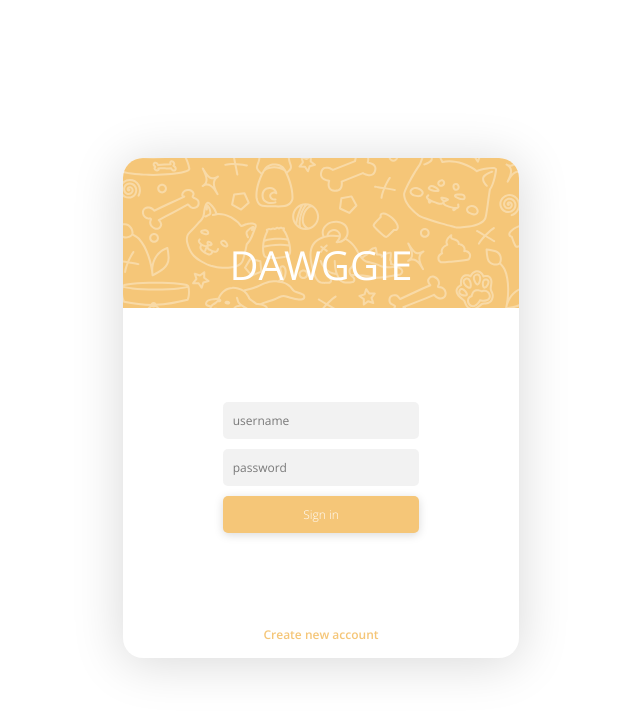
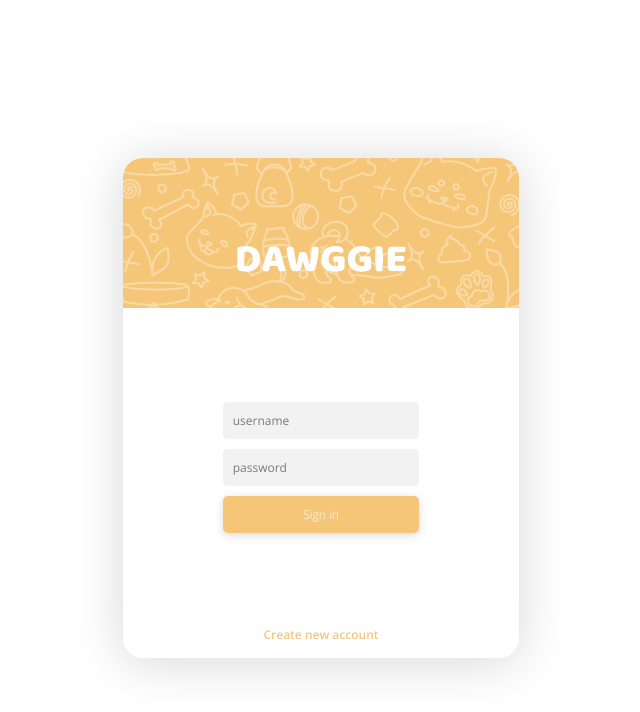
Before and after one commit to IsmayiI/Dawggie, a React (Vite) app: page / in a window 1280 px wide. Shown: the top 712 px of the page, without its empty margins (319-959 px from the left). Built offline with nearby package versions, Linux system fonts and the light colour scheme.

Commit message:
add header style

```diff
--- a/src/pages/LoginPage/LoginPage.module.css
+++ b/src/pages/LoginPage/LoginPage.module.css
@@ -17,6 +17,8 @@
 }
 
 .headerContainer {
+   font-family: 'Baloo';
+   font-weight: 800;
    display: flex;
    justify-content: center;
    align-items: end;
```
